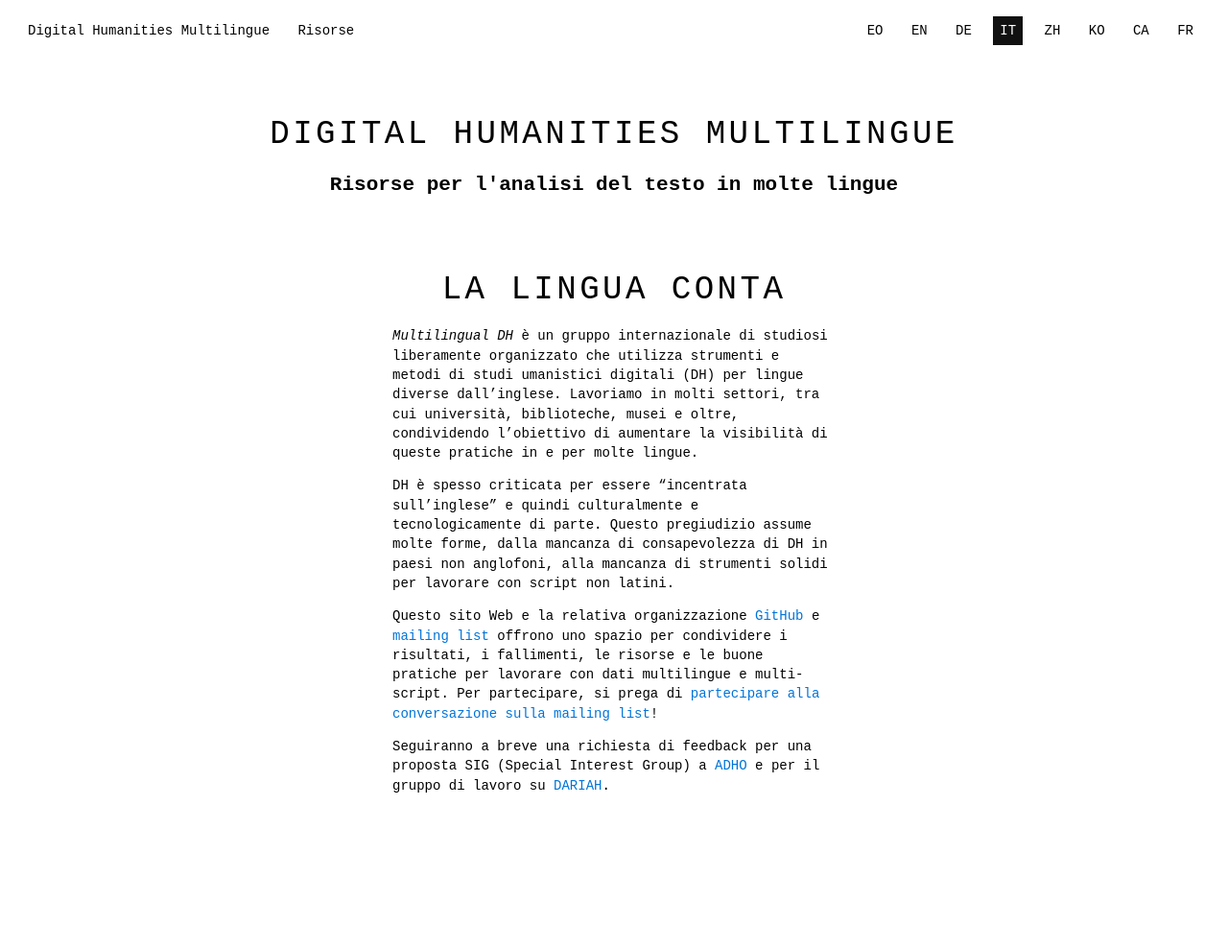
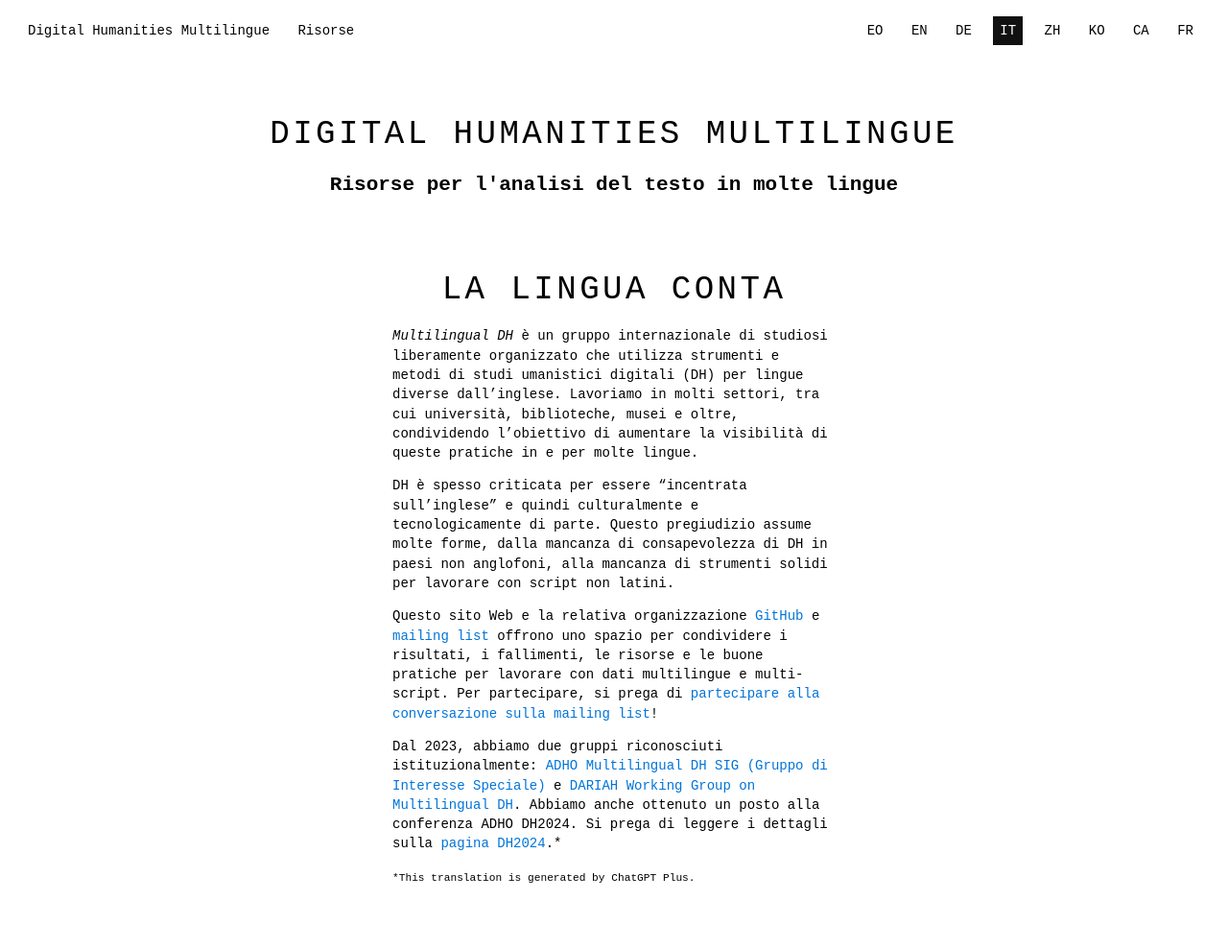
Before and after one commit to multilingual-dh/multilingual-dh.github.io, a Jekyll site: the page built from it/index.md, in a window 1280 px wide. Shown: the whole page at 96% size. Built offline with Jekyll 4.4.1, drawn with Linux system fonts in a browser that asks for light colours; before the commit the page ends 900 px from its top, so only the background shows below that.

Commit message:
added info about dh2024

```diff
--- a/it/index.md
+++ b/it/index.md
@@ -12,4 +12,6 @@ DH è spesso criticata per essere "incentrata sull'inglese" e quindi culturalmen
 
 Questo sito Web e la relativa organizzazione [GitHub](https://github.com/multilingual-dh) e [mailing list](https://mailman.stanford.edu/mailman/listinfo/multilingual-dh) offrono uno spazio per condividere i risultati, i fallimenti, le risorse e le buone pratiche per lavorare con dati multilingue e multi-script. Per partecipare, si prega di [partecipare alla conversazione sulla mailing list](https://mailman.stanford.edu/mailman/listinfo/multilingual-dh)!
 
-Seguiranno a breve una richiesta di feedback per una proposta SIG (Special Interest Group) a [ADHO](http://adho.org/) e per il gruppo di lavoro su [DARIAH](https: //www.dariah .Unione Europea/).
+Dal 2023, abbiamo due gruppi riconosciuti istituzionalmente: [ADHO Multilingual DH SIG (Gruppo di Interesse Speciale)](https://adho.org/sigs/#multilingual-DH) e [DARIAH Working Group on Multilingual DH](https://multilingual.hypotheses.org/). Abbiamo anche ottenuto un posto alla conferenza ADHO DH2024. Si prega di leggere i dettagli sulla [pagina DH2024](http://multilingualdh.org/en/dh2024/).*
+
+<small>*This translation is generated by ChatGPT Plus.</small>
```
